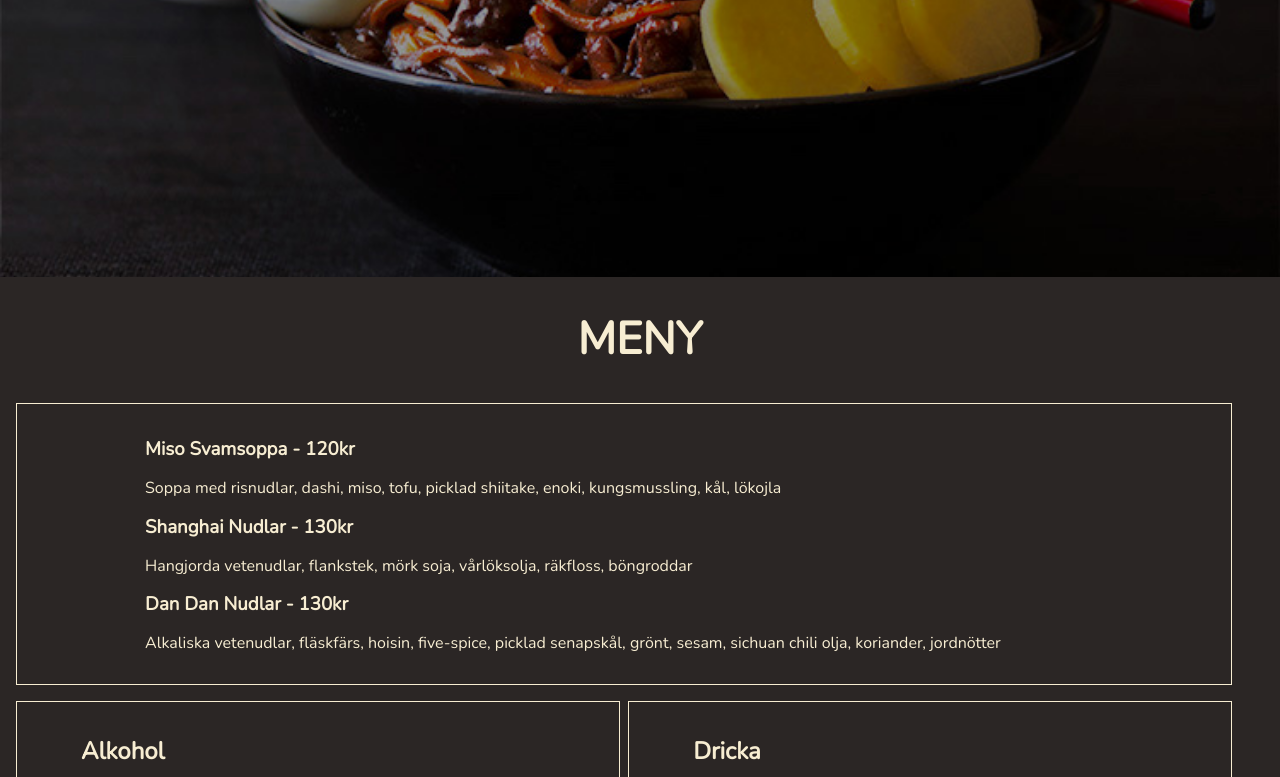
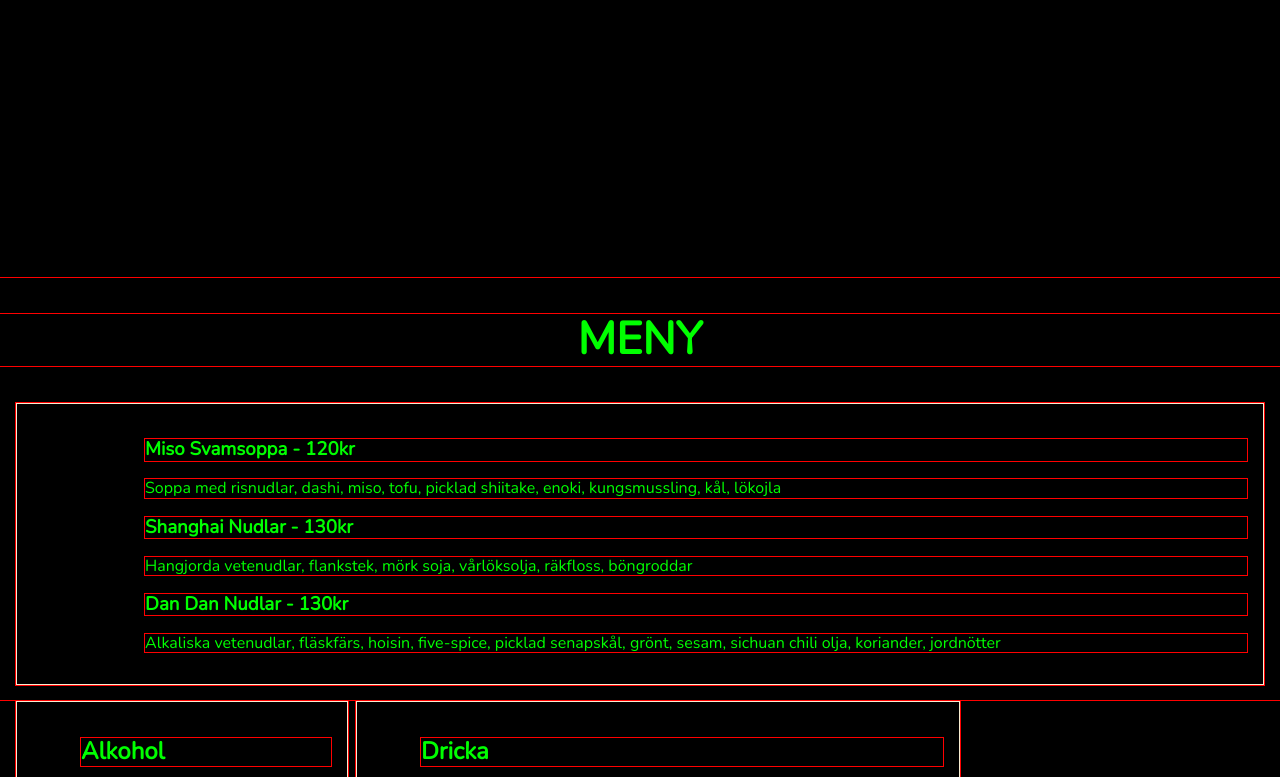
Before and after one commit to lyjenewein/pink_head, a plain HTML site: page public_html/index.html in a window 1280 px wide. Shown: the part 523-1300 px from the top of the page. Drawn offline with nearby package versions, Linux system fonts and the light colour scheme.

Commit message:
finding hidden margins

```diff
--- a/public_html/css/style.css
+++ b/public_html/css/style.css
@@ -323,7 +323,7 @@ nav {
   position: fixed;
   top: 0;
   left: 0;
-  width: 100vw;
+  width: 100%;
   z-index: 1000; }
   nav ul {
     margin: 0;
@@ -370,7 +370,6 @@ nav ul li:first-child > a {
 
 html {
   font-family: 'Nunito', sans-serif;
-  width: 100%;
   scroll-behavior: smooth; }
 
 * {
@@ -381,8 +380,7 @@ html {
 body {
   color: #F7EDD2;
   background-color: #2B2625;
-  margin: 0;
-  width: 100%; }
+  margin: 0; }
 
 h1 {
   font-size: 6em;
@@ -396,7 +394,7 @@ footer {
 
 /* ====== Flex ====== */
 .wrapper-content {
-  width: 100vw; }
+  width: 100%; }
 
 .grid-master {
   display: -webkit-box;
@@ -407,14 +405,14 @@ footer {
   padding: 1em;
   border: 1px solid #F7EDD2;
   margin: 1em;
-  width: 95vw; }
+  /*width: 95vw;*/ }
 
 .grid-item2 {
   border: 1px solid #F7EDD2;
   padding: 1em;
   margin-left: 1em;
   margin-right: 0.5em;
-  width: 47.2vw; }
+  /*width: 47.2vw;*/ }
 
 .grid-item3 {
   border: 1px solid #F7EDD2;
@@ -483,6 +481,11 @@ blockquote:before {
   color: #ec3b59;
   text-align: center; }
 
+* {
+  background: #000 !important;
+  color: #0f0 !important;
+  outline: solid #f00 1px !important; }
+
 @media screen and (min-width: 600px) {
   .aboutus-container {
     display: -webkit-box;
--- a/scss/_navbar.scss
+++ b/scss/_navbar.scss
@@ -5,7 +5,7 @@ nav {
     position: fixed;
     top: 0;
     left: 0;
-    width: 100vw;
+    width: 100%;
     z-index: 1000;
     ul {
       margin: 0;
--- a/scss/master.scss
+++ b/scss/master.scss
@@ -4,7 +4,6 @@
 
 html{
   font-family:'Nunito', sans-serif;
-  width: 100%;
   scroll-behavior: smooth;
 }
 
@@ -18,7 +17,6 @@ body {
   color: #F7EDD2;
   background-color: #2B2625;
   margin: 0;
-  width: 100%;
 }
 
 h1 {
@@ -36,7 +34,7 @@ footer{
   /* ====== Flex ====== */
 
   .wrapper-content {
-    width: 100vw;
+    width: 100%;
   }
 
   .grid-master {
@@ -48,7 +46,7 @@ footer{
     padding: 1em;
     border: 1px solid #F7EDD2;
     margin: 1em;
-    width: 95vw;
+    /*width: 95vw;*/
   }
 
   .grid-item2 {
@@ -56,7 +54,7 @@ footer{
     padding: 1em;
     margin-left: 1em;
     margin-right: 0.5em;
-    width: 47.2vw;
+    /*width: 47.2vw;*/
   }
 
   .grid-item3 {
@@ -134,6 +132,11 @@ footer{
     text-align: center;
   }
 
+  * {
+    background: #000 !important;
+    color: #0f0 !important;
+    outline: solid #f00 1px !important;
+  }
 
 @media screen and (min-width: 600px){
 
```
